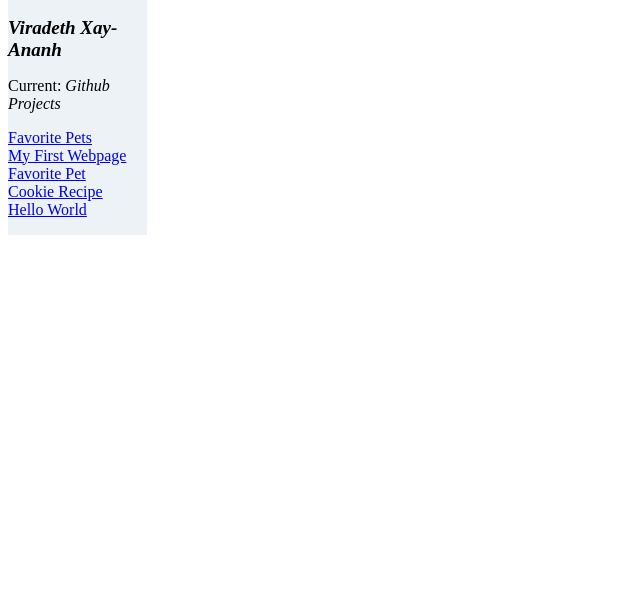
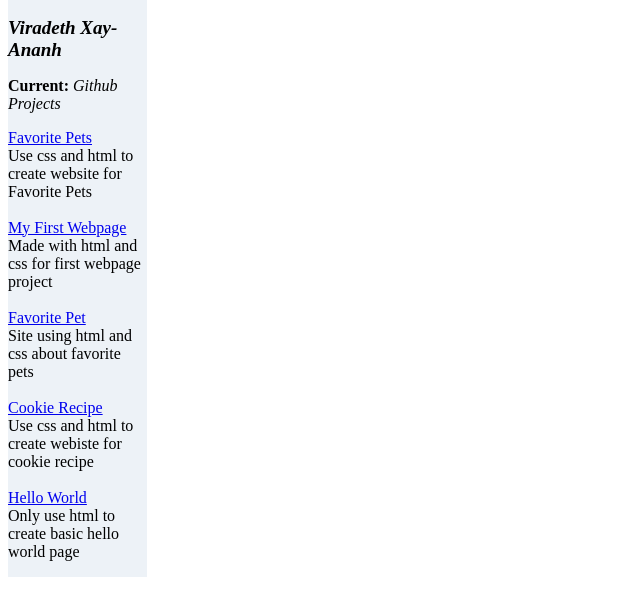
Before and after one commit to xayananh4/ProgrammingLanguageS, a plain HTML site: page index.html in a window 1280 px wide. Shown: the part 168-784 px from the top of the page, without its empty margins (0-640 px from the left). Drawn offline with Linux system fonts and the light colour scheme.

Commit message:
Add about me section

```diff
--- a/css/styles.css
+++ b/css/styles.css
@@ -19,3 +19,7 @@ h2 {
   margin-left: -40px;
 
 }
+
+.top-aboutme-page-tab {
+  border: 1px solid #fff;
+}
--- a/index.html
+++ b/index.html
@@ -5,27 +5,36 @@
   <title>Viradeth Portfolio</title>
   <link rel="stylesheet" href="./css/styles.css" type="text/css">
 </head>
+
 <body>
+  <!-- Portfolio sidebar -->
   <div class="sidebar-portfolio">
 
     <img class="vira-logo" src="./images/logo.png" alt="code logo">
     <h2>Viradeth Xay-Ananh</h2>
     <div class="project-links">
-      <p class="header-projects">Current: <em>Github Projects</em></p>
-        <ul class="item-links">
-          <li><a href="https://github.com/xayananh4/favorite-pet">Favorite Pets</a></li>
-          <li><a href="https://github.com/xayananh4/first-webpage">My First Webpage</a></li>
-          <li><a href="https://github.com/xayananh4/favorite-pet">Favorite Pet</a></li>
-          <li><a href="https://github.com/xayananh4/new-cookie-recipe">Cookie Recipe</a></li>
-          <li><a href="https://github.com/xayananh4/hello-world">Hello World</a></li>
-
-
-        </ul>
-
-      </div>
-      <!-- <hr> -->
-
+      <p class="header-projects"><strong>Current: </strong><em>Github Projects</em></p>
+      <ul class="item-links">
+        <li><a href="https://github.com/xayananh4/favorite-pet">Favorite Pets</a><br>Use css and html to create website
+          for Favorite Pets </li>
+        <br>
+        <li><a href="https://github.com/xayananh4/first-webpage">My First Webpage</a><br>Made with html and css for
+          first webpage project</li>
+        <br>
+        <li><a href="https://github.com/xayananh4/favorite-pet">Favorite Pet </a><br>Site using html and css about
+          favorite pets</li>
+        <br>
+        <li><a href="https://github.com/xayananh4/new-cookie-recipe">Cookie Recipe</a><br>Use css and html to create
+          webiste for cookie recipe</li>
+        <br>
+        <li><a href="https://github.com/xayananh4/hello-world">Hello World</a><br> Only use html to create basic hello
+          world page</li>
+      </ul>
     </div>
+  </div>
+  <!-- Container for About me section -->
+  <div class="top-aboutme-page-tab">
+  </div>
 
 
 
@@ -34,4 +43,5 @@
 
 
 </body>
+
 </html>
```
